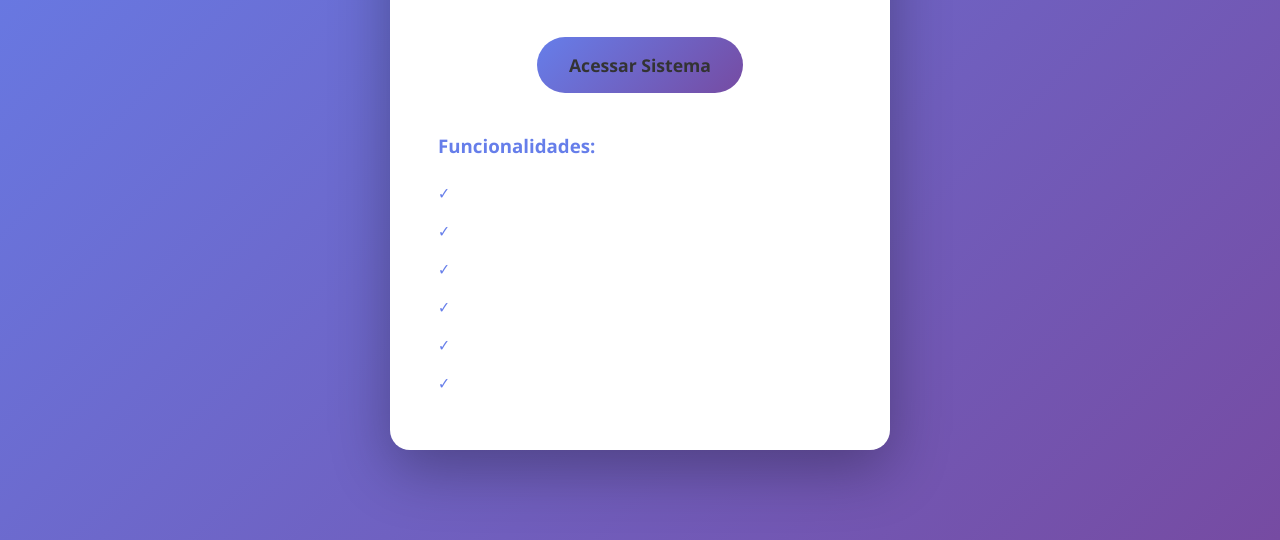
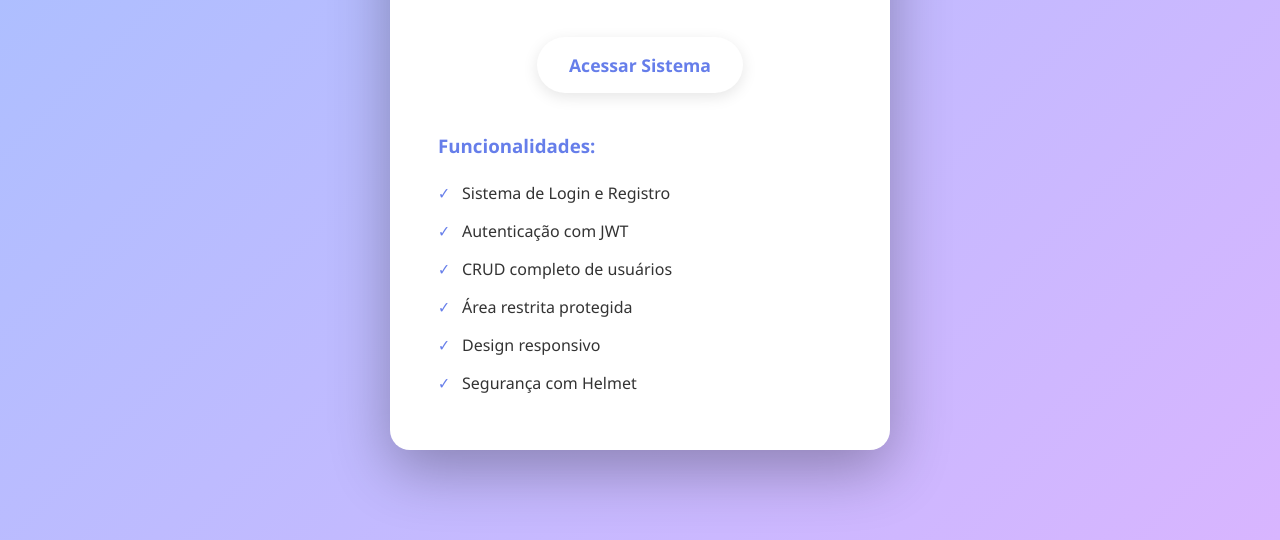
Before and after one commit to N30R4BB1t/login-register, a website: page views/index.html in a window 1280 px wide. Shown: the part 260-800 px from the top of the page. Drawn offline with Linux system fonts and the light colour scheme.

Commit message:
Update style_index.css

```diff
--- a/public/css/style_index.css
+++ b/public/css/style_index.css
@@ -6,12 +6,12 @@
 
         body {
     font-family: 'Segoe UI', Tahoma, Geneva, Verdana, sans-serif;
-            background: linear-gradient(135deg, #667eea 0%, #764ba2 100%);
+    background: linear-gradient(135deg, #a8c0ff 0%, #d8b5ff 100%);
     min-height: 100vh;
     display: flex;
     justify-content: center;
     align-items: center;
-            color: white;
+    color: #333;
 }
 
         .container {
@@ -39,20 +39,23 @@
         .btn {
     display: inline-block;
     padding: 1rem 2rem;
-            background: linear-gradient(135deg, #667eea 0%, #764ba2 100%);
-            color: #333;
+    background: white;                /* Fundo branco */
+    color: #667eea;                   /* Texto roxo/azul */
     text-decoration: none;
     border-radius: 50px;
     font-weight: 600;
     font-size: 1.1rem;
-            transition: transform 0.3s, box-shadow 0.3s;
+    transition: all 0.3s;
     margin: 0.5rem;
+    box-shadow: 0 4px 15px rgba(0, 0, 0, 0.1);
 }
 
 .btn:hover {
-            transform: translateY(-3px);
-            box-shadow: 0 10px 25px rgba(102, 126, 234, 0.4);
+    background: linear-gradient(135deg, #667eea 0%, #764ba2 100%);
+    color: white;                     /* Inverte no hover */
+    transform: translateY(-5px);
 }
+
 
         .features {
             margin-top: 2rem;
```
Lines whose indentation alone changed are shown as unchanged.
